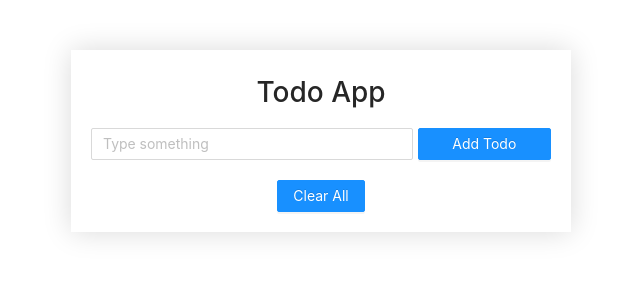
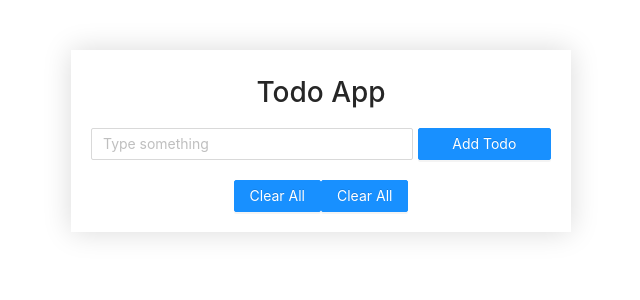
Before and after one commit to minhnc62/todo-reduxtoolkit, a React (Create React App) app: page / in a window 1280 px wide. Shown: the top 300 px of the page, without its empty margins (319-959 px from the left). Built offline with nearby package versions, Linux system fonts and the light colour scheme.

Commit message:
testpush

```diff
--- a/src/App.tsx
+++ b/src/App.tsx
@@ -141,6 +141,14 @@ export default () => {
         >
           Clear All
         </Button>
+        <Button
+          style={{ marginTop: '20px' }}
+          type="primary"
+          className="btn-clear"
+          onClick={() => dispatch(clear())}
+        >
+          Clear All
+        </Button>
       </App>
     </RowStyled>
   );
```
